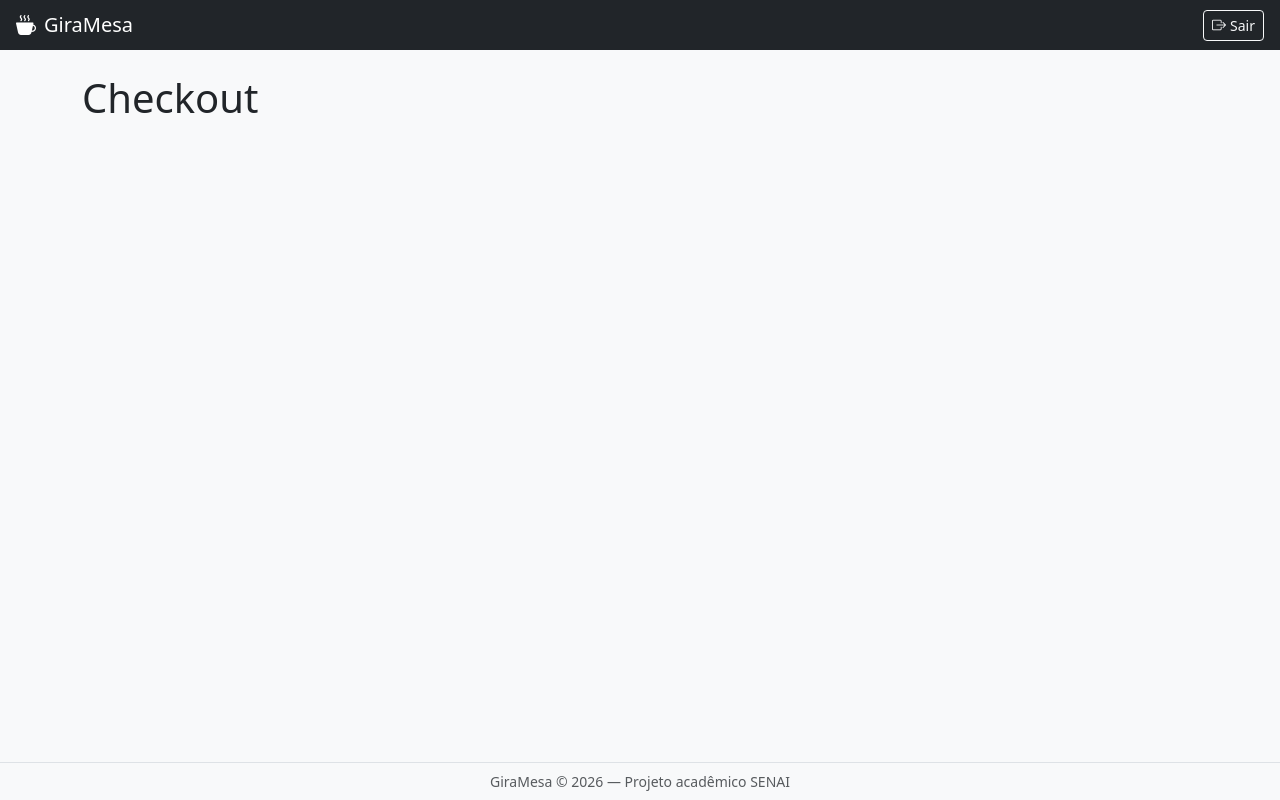
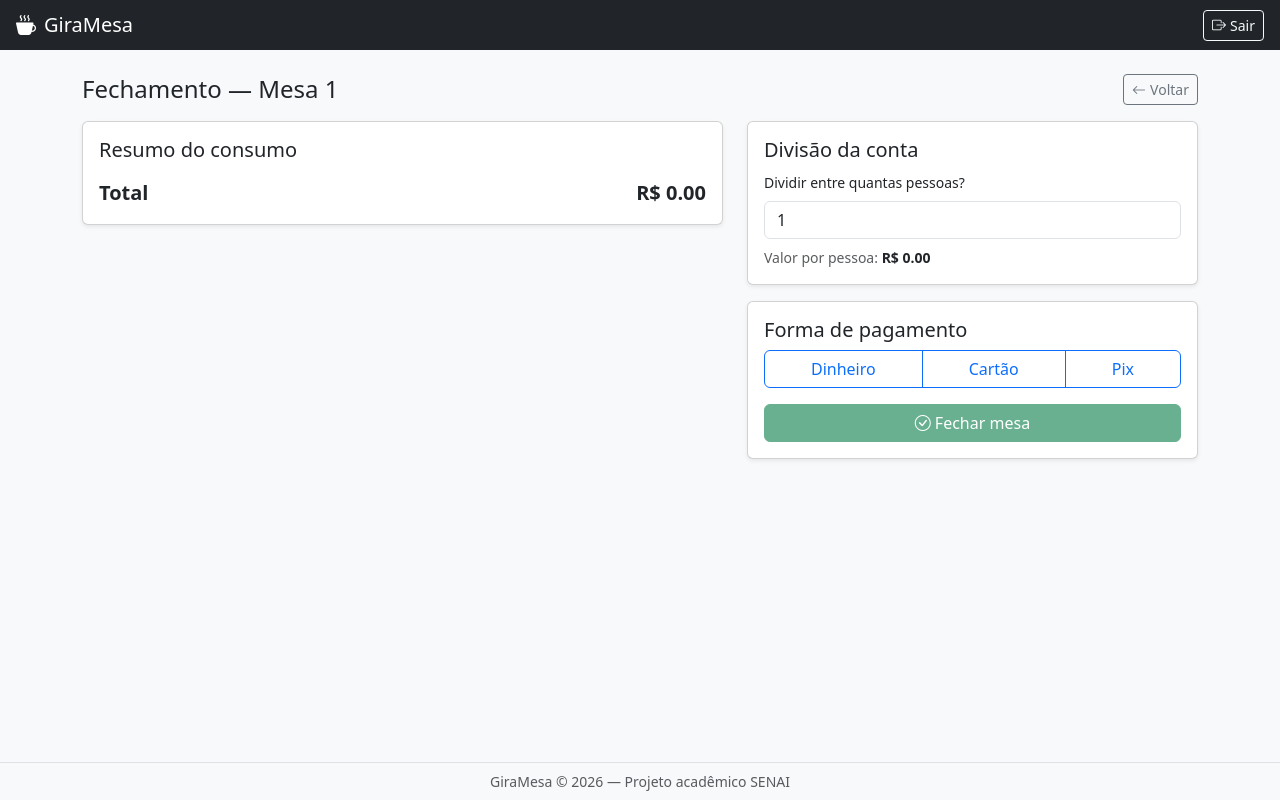
Before and after one commit to lucas-travassos/giramesa, a Vue app: page /checkout/1 in a window 1280 px wide. Built offline with nearby package versions, Linux system fonts and the light colour scheme.

Commit message:
feat: cria checkout com divisao de conta, pagamento e fechamento de mesa

```diff
--- a/src/components/mesa/MesaCard.vue
+++ b/src/components/mesa/MesaCard.vue
@@ -1,19 +1,46 @@
 <template>
-  <div
-    class="card mesa-card shadow-sm h-100"
-    :class="corBorda"
-    role="button"
-    @click="$emit('clicar', mesa)"
-  >
+  <div class="card mesa-card shadow-sm h-100" :class="corBorda">
     <div class="card-body text-center">
       <div class="mb-2">
         <i class="bi bi-table fs-2"></i>
       </div>
       <h5 class="card-title mb-1">Mesa {{ mesa.numero }}</h5>
       <span class="badge" :class="corBadge">{{ statusLabel }}</span>
-      <p class="mt-2 mb-0 fw-semibold">
-        R$ {{ mesa.consumo.toFixed(2) }}
-      </p>
+      <p class="mt-2 mb-2 fw-semibold">R$ {{ mesa.consumo.toFixed(2) }}</p>
+
+      <!-- Disponível: clique único abre pedido -->
+      <button
+        v-if="mesa.status === 'disponivel'"
+        class="btn btn-sm btn-outline-success w-100"
+        @click="$emit('abrir-pedido', mesa)"
+      >
+        Abrir mesa
+      </button>
+
+      <!-- Ocupada: dois caminhos -->
+      <div v-else-if="mesa.status === 'ocupada'" class="d-grid gap-1">
+        <button
+          class="btn btn-sm btn-outline-primary"
+          @click="$emit('abrir-pedido', mesa)"
+        >
+          Adicionar pedido
+        </button>
+        <button
+          class="btn btn-sm btn-outline-warning"
+          @click="$emit('fechar-conta', mesa)"
+        >
+          Fechar conta
+        </button>
+      </div>
+
+      <!-- Caixa: bloqueado -->
+      <button
+        v-else
+        class="btn btn-sm btn-outline-secondary w-100"
+        disabled
+      >
+        Aguardando fechamento
+      </button>
     </div>
   </div>
 </template>
@@ -25,7 +52,7 @@ const props = defineProps({
   mesa: { type: Object, required: true },
 })
 
-defineEmits(['clicar'])
+defineEmits(['abrir-pedido', 'fechar-conta'])
 
 const STATUS_MAP = {
   disponivel: { label: 'Disponível', badge: 'bg-success', borda: 'border-success' },
--- a/src/stores/mesas.js
+++ b/src/stores/mesas.js
@@ -18,8 +18,15 @@ export const useMesasStore = defineStore('mesas', {
   },
   actions: {
     atualizarStatus(id, novoStatus) {
-      const mesa = this.mesas.find((m) => m.id === id)
+      const mesa = this.mesas.find((m) => m.id === Number(id))
       if (mesa) mesa.status = novoStatus
+    },
+    fecharMesa(id) {
+      const mesa = this.mesas.find((m) => m.id === Number(id))
+      if (mesa) {
+        mesa.status = 'disponivel'
+        mesa.consumo = 0
+      }
     },
   },
 })
--- a/src/stores/pedidos.js
+++ b/src/stores/pedidos.js
@@ -3,7 +3,6 @@ import { useMesasStore } from './mesas'
 
 export const usePedidosStore = defineStore('pedidos', {
   state: () => ({
-    // itensPorMesa: { [mesaId]: [{ produtoId, nome, preco, quantidade }] }
     itensPorMesa: {},
   }),
   getters: {
@@ -63,5 +62,14 @@ export const usePedidosStore = defineStore('pedidos', {
       const mesasStore = useMesasStore()
       mesasStore.atualizarStatus(Number(mesaId), 'ocupada')
     },
+    iniciarFechamento(mesaId) {
+      const mesasStore = useMesasStore()
+      mesasStore.atualizarStatus(Number(mesaId), 'caixa')
+    },
+    finalizarFechamento(mesaId) {
+      const mesasStore = useMesasStore()
+      mesasStore.fecharMesa(mesaId)
+      delete this.itensPorMesa[mesaId]
+    },
   },
 })
--- a/src/views/CheckoutView.vue
+++ b/src/views/CheckoutView.vue
@@ -1,8 +1,114 @@
 <template>
   <div class="container py-4">
-    <h1>Checkout</h1>
+    <div class="d-flex justify-content-between align-items-center mb-3">
+      <h1 class="h4 mb-0">Fechamento — Mesa {{ mesa?.numero }}</h1>
+      <button class="btn btn-outline-secondary btn-sm" @click="$router.push('/home')">
+        <i class="bi bi-arrow-left me-1"></i>Voltar
+      </button>
+    </div>
+
+    <div class="row g-4">
+      <!-- Resumo do consumo -->
+      <div class="col-lg-7">
+        <div class="card shadow-sm">
+          <div class="card-body">
+            <h5 class="card-title">Resumo do consumo</h5>
+
+            <div
+              v-for="item in itens"
+              :key="item.produtoId"
+              class="d-flex justify-content-between py-2 border-bottom small"
+            >
+              <span>{{ item.quantidade }}x {{ item.nome }}</span>
+              <span>R$ {{ (item.preco * item.quantidade).toFixed(2) }}</span>
+            </div>
+
+            <div class="d-flex justify-content-between mt-3 fw-bold fs-5">
+              <span>Total</span>
+              <span>R$ {{ total.toFixed(2) }}</span>
+            </div>
+          </div>
+        </div>
+      </div>
+
+      <!-- Divisão e pagamento -->
+      <div class="col-lg-5">
+        <div class="card shadow-sm mb-3">
+          <div class="card-body">
+            <h5 class="card-title">Divisão da conta</h5>
+            <label class="form-label small">Dividir entre quantas pessoas?</label>
+            <input
+              v-model.number="numeroPessoas"
+              type="number"
+              min="1"
+              class="form-control mb-2"
+            />
+            <p class="mb-0 text-muted small">
+              Valor por pessoa:
+              <span class="fw-semibold text-dark">R$ {{ valorPorPessoa }}</span>
+            </p>
+          </div>
+        </div>
+
+        <div class="card shadow-sm">
+          <div class="card-body">
+            <h5 class="card-title">Forma de pagamento</h5>
+
+            <div class="btn-group w-100 mb-3" role="group">
+              <button
+                v-for="forma in formasPagamento"
+                :key="forma"
+                type="button"
+                class="btn"
+                :class="pagamentoSelecionado === forma ? 'btn-primary' : 'btn-outline-primary'"
+                @click="pagamentoSelecionado = forma"
+              >
+                {{ forma }}
+              </button>
+            </div>
+
+            <button
+              class="btn btn-success w-100"
+              :disabled="!pagamentoSelecionado"
+              @click="fecharMesa"
+            >
+              <i class="bi bi-check-circle me-1"></i>Fechar mesa
+            </button>
+          </div>
+        </div>
+      </div>
+    </div>
   </div>
 </template>
 
 <script setup>
+import { ref, computed } from 'vue'
+import { useRoute, useRouter } from 'vue-router'
+import { useMesasStore } from '../stores/mesas'
+import { usePedidosStore } from '../stores/pedidos'
+
+const route = useRoute()
+const router = useRouter()
+
+const mesasStore = useMesasStore()
+const pedidosStore = usePedidosStore()
+
+const mesaId = route.params.mesaId
+const mesa = computed(() => mesasStore.getMesaById(mesaId))
+
+const itens = computed(() => pedidosStore.itensDaMesa(mesaId))
+const total = computed(() => pedidosStore.totalDaMesa(mesaId))
+
+const numeroPessoas = ref(1)
+const valorPorPessoa = computed(() =>
+  (total.value / (numeroPessoas.value || 1)).toFixed(2)
+)
+
+const formasPagamento = ['Dinheiro', 'Cartão', 'Pix']
+const pagamentoSelecionado = ref(null)
+
+function fecharMesa() {
+  pedidosStore.finalizarFechamento(mesaId)
+  router.push('/home')
+}
 </script>
--- a/src/views/HomeView.vue
+++ b/src/views/HomeView.vue
@@ -8,7 +8,11 @@
         :key="mesa.id"
         class="col-6 col-md-4 col-lg-3"
       >
-        <MesaCard :mesa="mesa" @clicar="handleClickMesa" />
+        <MesaCard
+          :mesa="mesa"
+          @abrir-pedido="irParaPedido"
+          @fechar-conta="irParaCheckout"
+        />
       </div>
     </div>
   </div>
@@ -17,17 +21,19 @@
 <script setup>
 import { useRouter } from 'vue-router'
 import { useMesasStore } from '../stores/mesas'
+import { usePedidosStore } from '../stores/pedidos'
 import MesaCard from '../components/mesa/MesaCard.vue'
 
 const router = useRouter()
 const mesasStore = useMesasStore()
+const pedidosStore = usePedidosStore()
 
-function handleClickMesa(mesa) {
-  if (mesa.status === 'caixa') {
-    alert('Esta mesa está em fechamento. Aguarde até que fique disponível novamente.')
-    return
-  }
-
+function irParaPedido(mesa) {
   router.push(`/pedido/${mesa.id}`)
 }
+
+function irParaCheckout(mesa) {
+  pedidosStore.iniciarFechamento(mesa.id)
+  router.push(`/checkout/${mesa.id}`)
+}
 </script>
```
